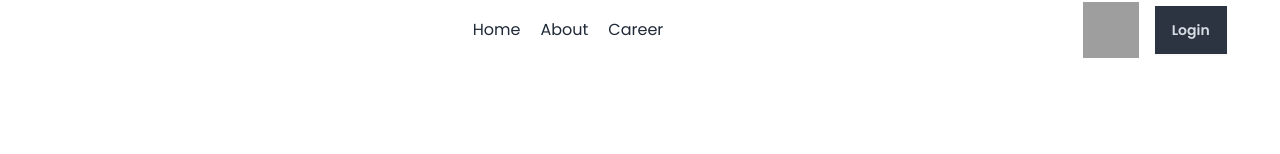
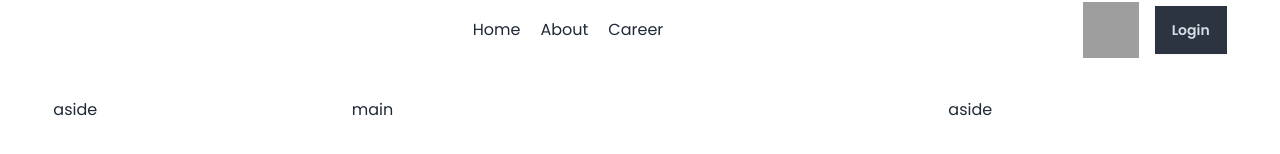
Before and after one commit to Sabuj-Chowdhury/dragon-newspaper-React-project, a React (Vite) app: page / in a window 1280 px wide. Shown: the part 230-384 px from the top of the page. Built offline with nearby package versions, Linux system fonts and the light colour scheme; grey boxes are pictures that could not be loaded.

Commit message:
Grid Layout for main content

```diff
--- a/src/Layouts/HomeLayout.jsx
+++ b/src/Layouts/HomeLayout.jsx
@@ -13,6 +13,13 @@ const HomeLayout = () => {
 
       {/* Navbar */}
       <Navbar></Navbar>
+
+      {/* Main Content */}
+      <main className="w-11/12 mx-auto grid md:grid-cols-12 gap-5 py-5">
+        <section className="col-span-3">aside</section>
+        <section className="col-span-6">main</section>
+        <section className="col-span-3">aside</section>
+      </main>
     </div>
   );
 };
```
